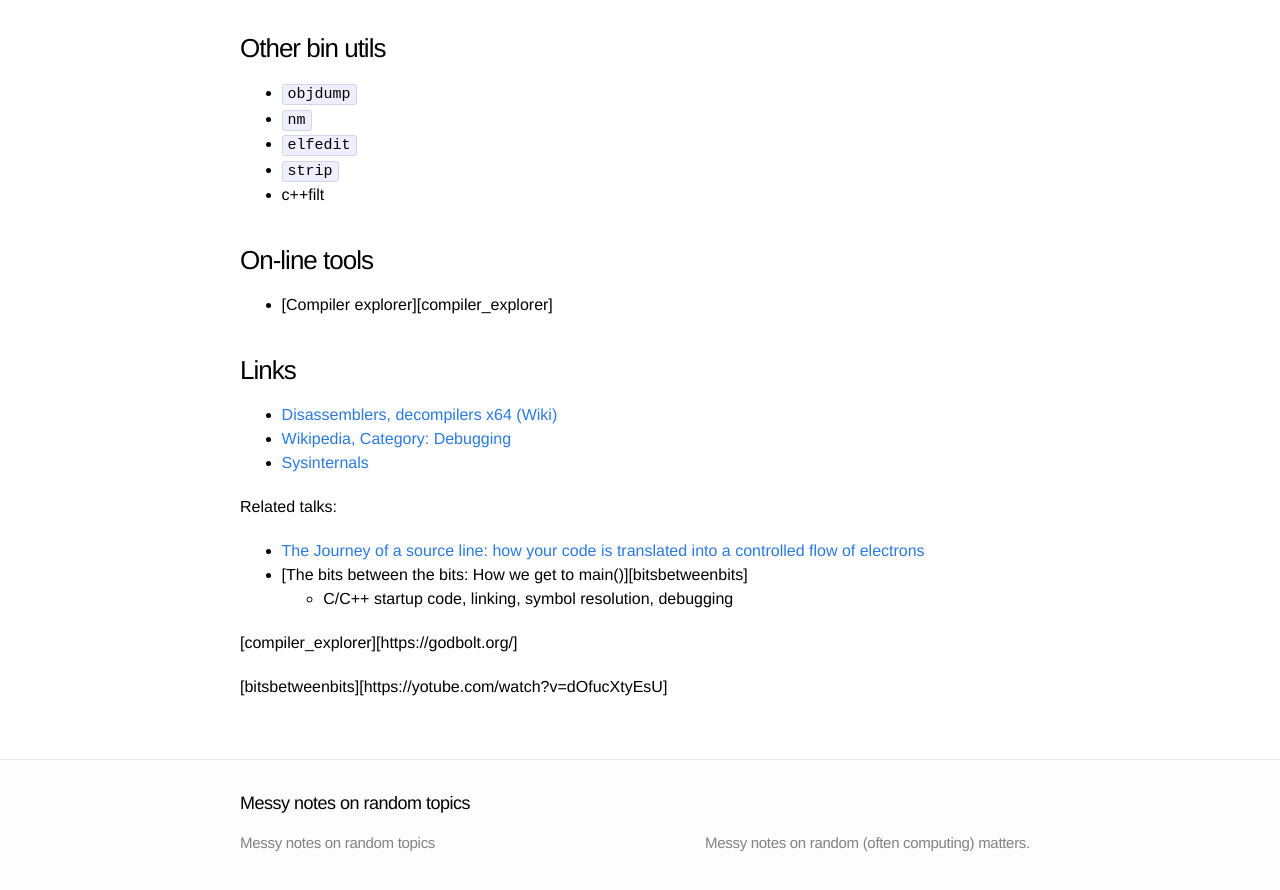
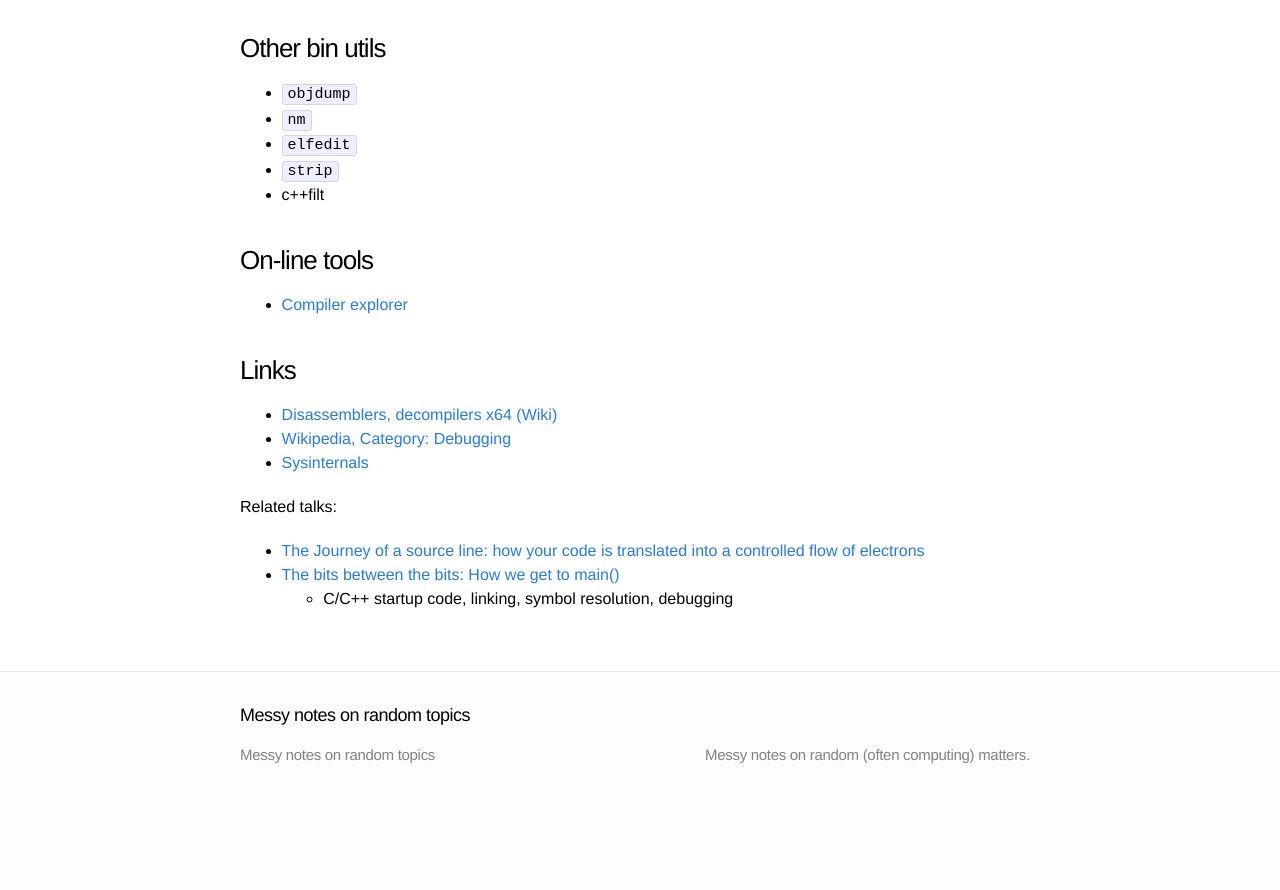
Before and after one commit to t-w/t-w.github.io, a Jekyll site: the page built from _posts/2016-09-28-useful_debugging_tools.markdown, in a window 1280 px wide and 900 px high, scrolled down 1675 px. Shown: the top 890 px of the window. Built offline with Jekyll 4.4.1, drawn with Linux system fonts in a browser that asks for light colours; after the commit the page ends 2487 px from its top, so only the background shows below that.

Commit message:
Fixing links.

```diff
--- a/_posts/2016-09-28-useful_debugging_tools.markdown
+++ b/_posts/2016-09-28-useful_debugging_tools.markdown
@@ -90,7 +90,7 @@ Related talks:
 [5.2.]: https://www.hex-rays.com/products/decompiler/
 [5.3.]: http://www.backerstreet.com/rec/rec.htm
 
-[compiler_explorer][https://godbolt.org/]
+[compiler_explorer]: https://godbolt.org/
 
 [dynamorio]: http://dynamorio.org/
 [flawfinder]: https://dwheeler.com/flawfinder/
@@ -98,4 +98,4 @@ Related talks:
 [jlint]: http://jlint.sourceforge.net/
 
 [anowak_talk_cern]: https://mediastream.cern.ch/MediaArchive/Video/Public2/weblecture-player/index.html?year=2018&lecture=668207&ftime=00:00:05#
-[bitsbetweenbits][https://yotube.com/watch?v=dOfucXtyEsU]
+[bitsbetweenbits]: https://yotube.com/watch?v=dOfucXtyEsU
```
